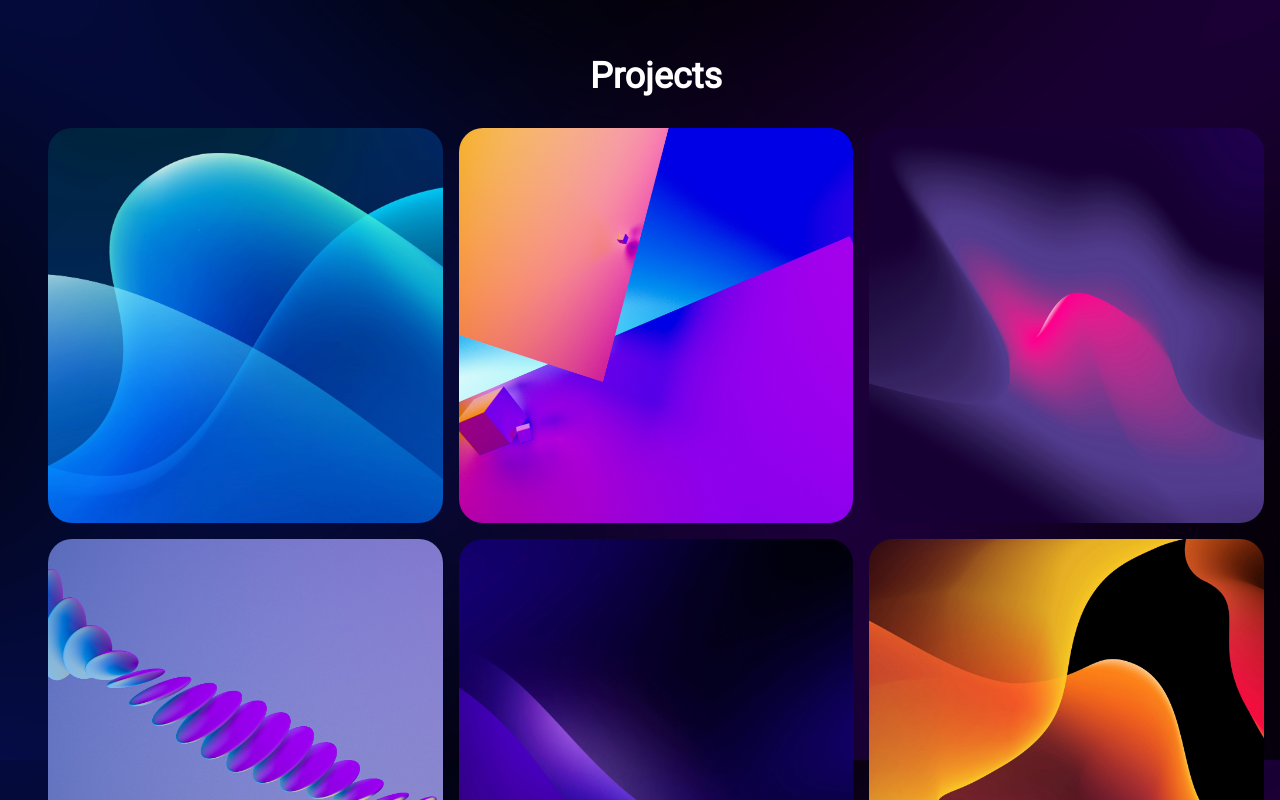
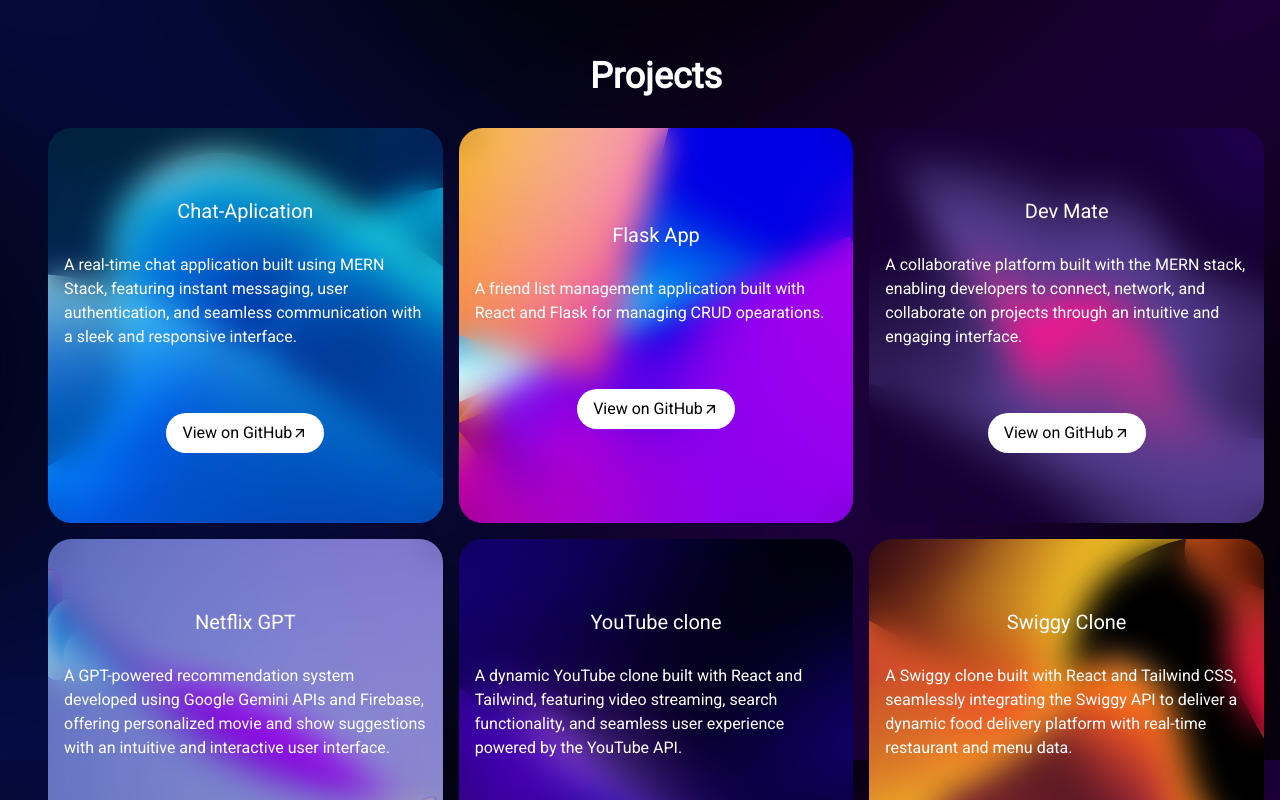
Before and after one commit to agrim08/portfolio, a React (Vite) app: page / in a window 1280 px wide. Shown: the part 840-1640 px from the top of the page. Built offline with nearby package versions, Linux system fonts and the light colour scheme.

Commit message:
bug fixed

```diff
--- a/src/components/Projects.jsx
+++ b/src/components/Projects.jsx
@@ -1,8 +1,15 @@
 import { MdArrowOutward } from "react-icons/md";
 import { PROJECTS } from "../constants";
 import { motion } from "framer-motion";
+import { useState } from "react";
 
 const Projects = () => {
+  const [clickedProject, setClickedProject] = useState(null);
+
+  const handleToggle = (id) => {
+    setClickedProject((prev) => (prev === id ? null : id));
+  };
+
   return (
     <section className="pt-20" id="projects">
       <motion.h2
@@ -21,6 +28,7 @@
             transition={{ duration: 0.5 }}
             whileHover={{ scale: 1.05 }}
             key={project.id}
+            onClick={() => handleToggle(project.id)}
             className="relative group overflow-hidden rounded-3xl cursor-pointer"
           >
             <motion.img
@@ -31,18 +39,24 @@
             />
             <motion.div
               initial={{ opacity: 0 }}
-              whileHover={{ opacity: 1 }}
+              animate={{
+                opacity:
+                  clickedProject === project.id || window.innerWidth >= 768
+                    ? 1
+                    : 0,
+              }}
               transition={{ duration: 0.6 }}
-              className={`absolute inset-0 opacity-0 text-white flex flex-col items-center justify-center
-                backdrop-blur-lg transition-opacity duration-500 group-hover:opacity-100
-            `}
+              className={`absolute inset-0 text-white flex flex-col items-center justify-center
+                backdrop-blur-lg transition-opacity duration-500 ${
+                  clickedProject === project.id ? "opacity-100" : "opacity-0"
+                } group-hover:opacity-100`}
             >
               <h3 className="mb-3 text-xl">{project.name}</h3>
               <p className="mb-12 p-4">{project.description}</p>
               <a
                 href={project.githubLink}
                 target="_blank"
-                rel="noopener norefferer"
+                rel="noopener noreferrer"
                 className="rounded-full bg-white text-black hover:bg-gray-300 px-4 py-2"
               >
                 <div className="flex items-center">
```
